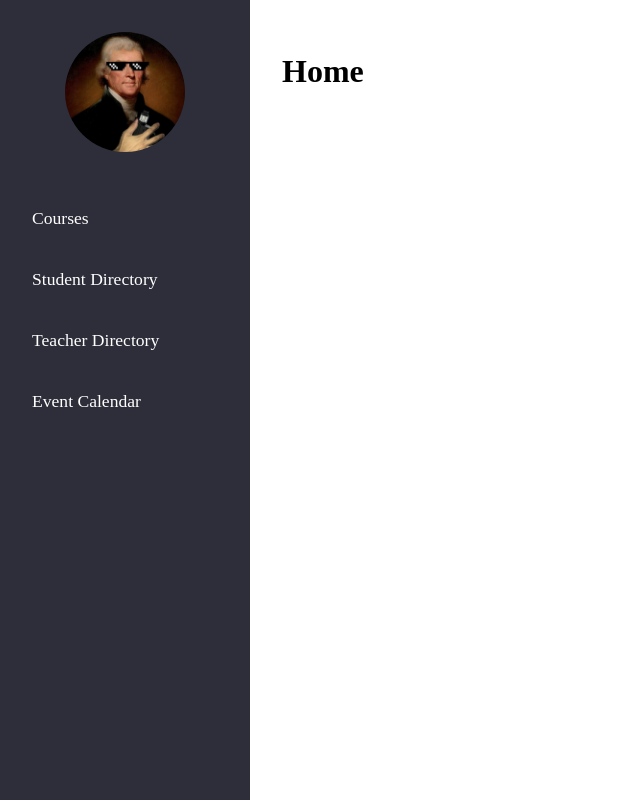
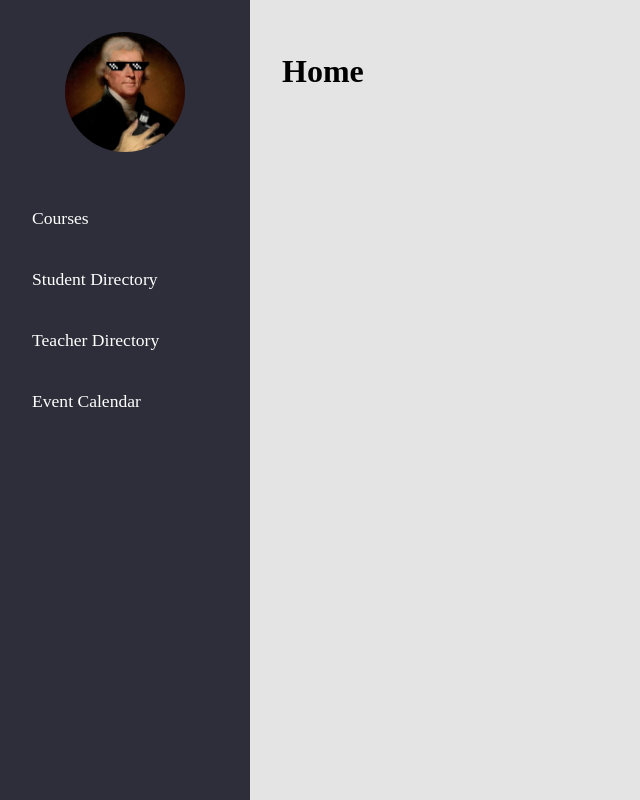
Before and after one commit to Quole0812/TjDashboard, a React (Vite) app in the folder dashboard/: page / in a window 1280 px wide. Shown: the whole page, without its empty margins (0-640 px from the left). Built offline with nearby package versions, Linux system fonts and the light colour scheme; no server answers.

Commit message:
Color and Spacing Fixes

```diff
--- a/dashboard/package.json
+++ b/dashboard/package.json
@@ -10,6 +10,7 @@
     "preview": "vite preview"
   },
   "dependencies": {
+    "date-fns": "^4.1.0",
     "firebase": "^11.8.0",
     "react": "^19.1.0",
     "react-dom": "^19.1.0",
--- a/dashboard/src/routes/courses.css
+++ b/dashboard/src/routes/courses.css
@@ -1,7 +1,7 @@
 html, body{
   margin: 0;
   padding: 0;
-  background-color: white;
+  background-color: #e4e4e4;
 }
 .courses-container {
   display: flex;
@@ -10,6 +10,7 @@ html, body{
 }
 
 .courses-grid {
+  background-color: #e4e4e4;
   display: flex;
   flex-wrap: wrap;
   gap: 20px;
@@ -41,6 +42,7 @@ html, body{
 }
 
 .courses-wrapper {
+  background-color: white;
   display: flex;
   flex-direction: column;
   gap: 20px;
@@ -125,7 +127,7 @@ html, body{
 
 /* Modal box styling */
 .modal-box {
-  background: grey;
+  background: white;
   padding: 30px;
   border-radius: 20px;
   text-align: center;
```
Also changed, not shown: 1 other file (tests, documents, lock files or other folders).
